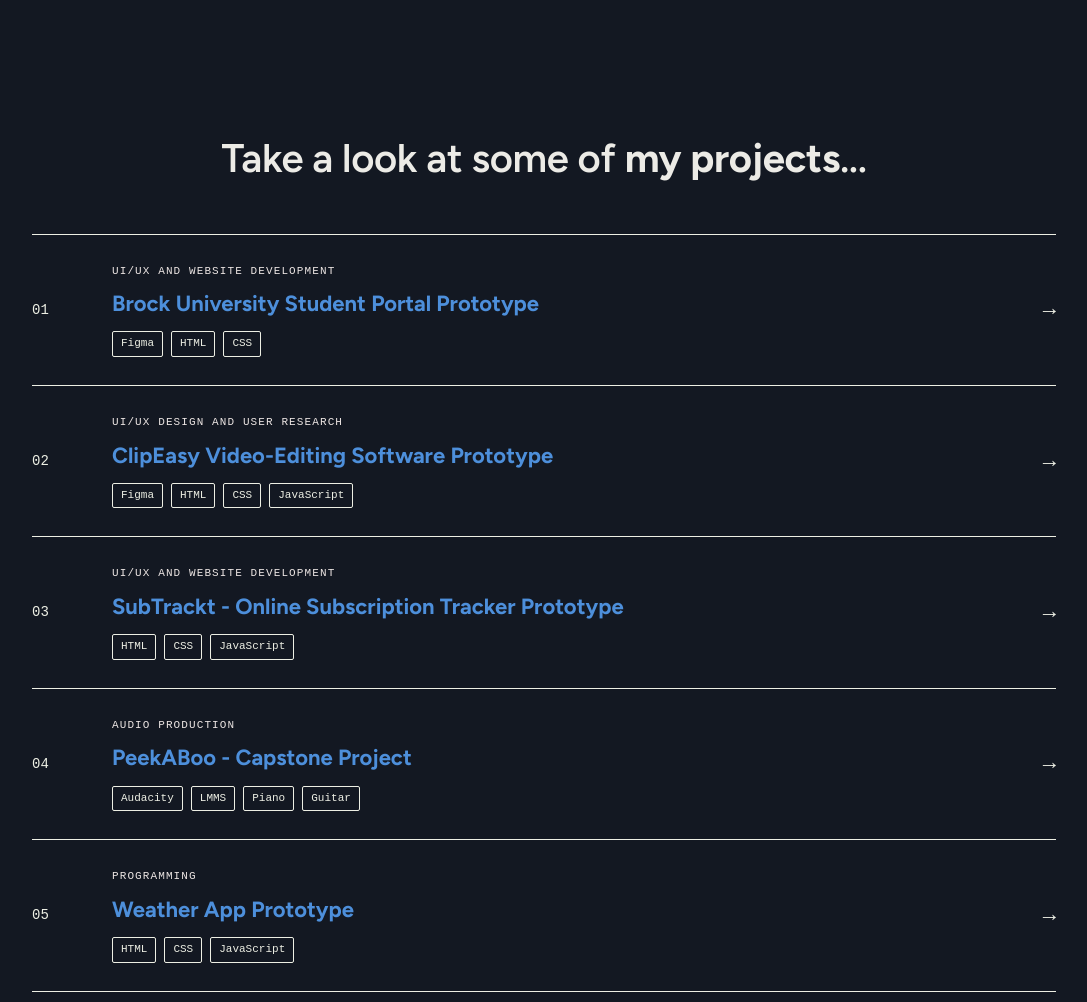
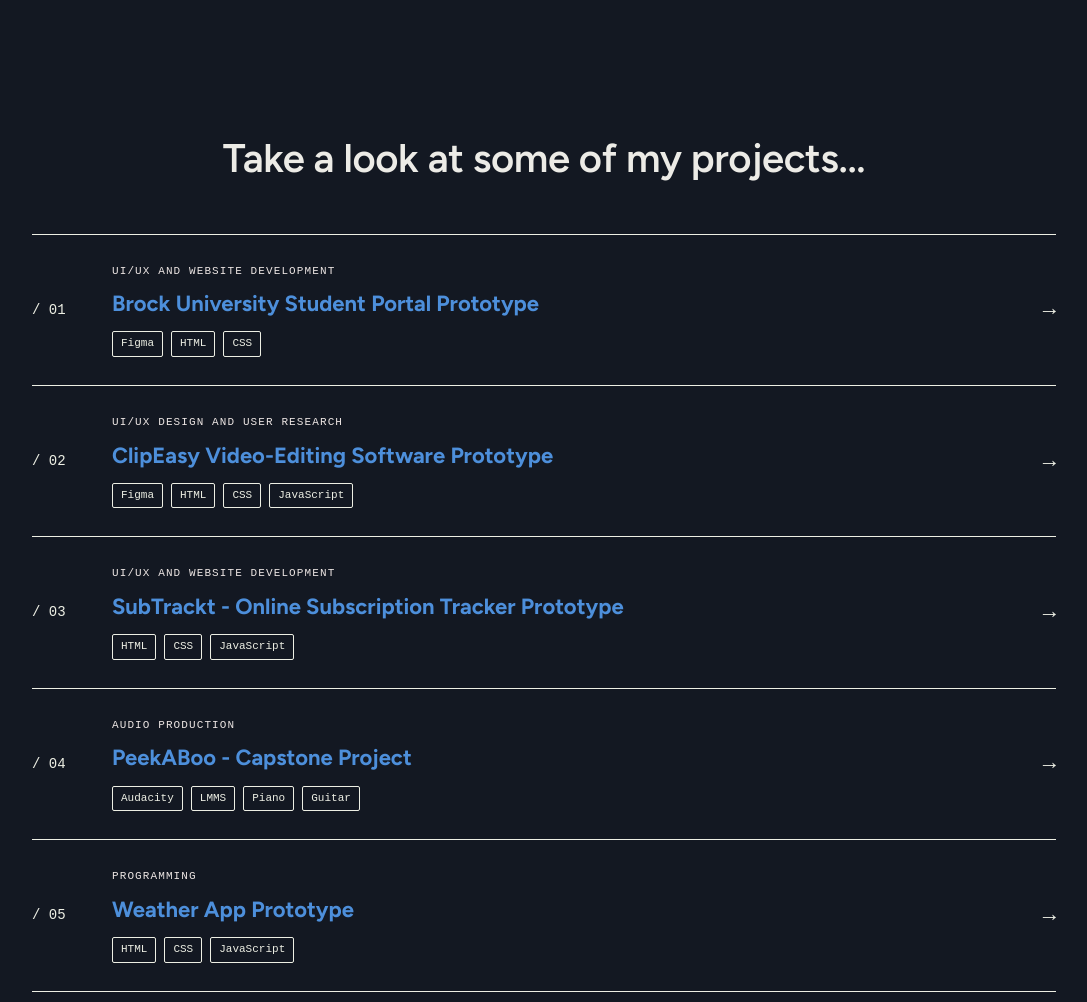
Before and after one commit to SSeanyy/PersonalPortfolio, a plain HTML site: page index.html in a window 1280 px wide. Shown: the part 490-1492 px from the top of the page, without its empty margins (96-1183 px from the left). Drawn offline with Linux system fonts and the light colour scheme; a web font is replaced by a local one.

Commit message:
changed theme

```diff
--- a/index.html
+++ b/index.html
@@ -29,7 +29,7 @@
       </div>
 
     <p class="hero-greet">Hey! I'm</p>
-    <h1><b>Sean</b><em>Dimapilis.</em><img src="image.png"></h1>
+    <h1><b>Sean </b><em> Dimapilis.</em><img src="image.png"></h1>
     <div class="roles">
       <span>UI/UX Designer</span>
       <span>Graphic Designer</span>
@@ -46,12 +46,12 @@
 <section id="work">
   <div class="wrap">
     <div class="section-head">
-        <h2>Take a look at some of <b>my projects</b>...</h2>
+        <h2>Take a look at some of my projects...</h2>
     </div>
 
     <div class="tracklist">
       <a class="track" href="brock.html">
-        <span class="track-num">01</span>
+        <span class="track-num">/ 01</span>
         <span class="track-main">
           <span class="track-cat">UI/UX and Website Development</span>
           <span class="track-title"><b>Brock University Student Portal Prototype</b></span>
@@ -61,7 +61,7 @@
       </a>
 
        <a class="track" href="clipeasy.html">
-        <span class="track-num">02</span>
+        <span class="track-num">/ 02</span>
         <span class="track-main">
           <span class="track-cat">UI/UX Design and User Research</span>
           <span class="track-title"><b>ClipEasy Video-Editing Software Prototype</b></span>
@@ -71,7 +71,7 @@
       </a>
 
       <a class="track" href="subtrackt.html">
-        <span class="track-num">03</span>
+        <span class="track-num">/ 03</span>
         <span class="track-main">
           <span class="track-cat">UI/UX and Website Development</span>
           <span class="track-title"><b>SubTrackt - Online Subscription Tracker Prototype</b></span>
@@ -81,7 +81,7 @@
       </a>
 
       <a class="track" href="peekaboo.html">
-        <span class="track-num">04</span>
+        <span class="track-num">/ 04</span>
         <span class="track-main">
           <span class="track-cat">Audio Production</span>
           <span class="track-title"><b>PeekABoo - Capstone Project</b></span>
@@ -91,7 +91,7 @@
       </a>
 
       <a class="track" href="weather.html">
-        <span class="track-num">05</span>
+        <span class="track-num">/ 05</span>
         <span class="track-main">
           <span class="track-cat">Programming</span>
           <span class="track-title"><b>Weather App Prototype</b></span>
```
